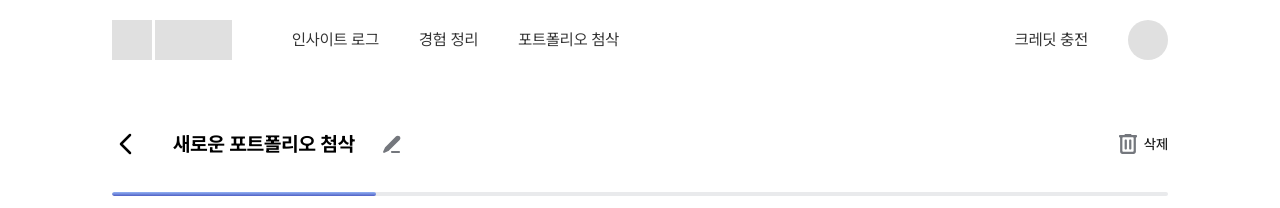
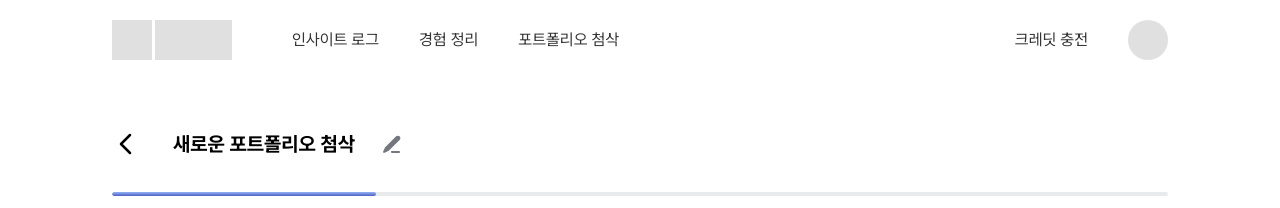
Before and after one commit to Teamie71/folioo-front, a Next.js app: page /correction/1 in a window 1280 px wide. Shown: the top 208 px of the page. Built offline with nearby package versions, Linux system fonts and the light colour scheme.

Commit message:
🐛 FIx: 삭제 버튼이 지원 정보 입력 단계에서 안 뜨도록 수정

```diff
--- a/src/app/(main)/correction/[id]/page.tsx
+++ b/src/app/(main)/correction/[id]/page.tsx
@@ -121,8 +121,10 @@ export default function CorrectionSettingsPage() {
               }}
             />
           </div>
-          {/* 삭제 버튼 */}
-          <DeleteButton onClick={() => setIsDeleteModalOpen(true)} />
+          {/* 삭제 버튼 (information 단계에서는 숨김) */}
+          {step !== 'information' && (
+            <DeleteButton onClick={() => setIsDeleteModalOpen(true)} />
+          )}
           <CommonModal
             open={isDeleteModalOpen}
             onOpenChange={setIsDeleteModalOpen}
```
